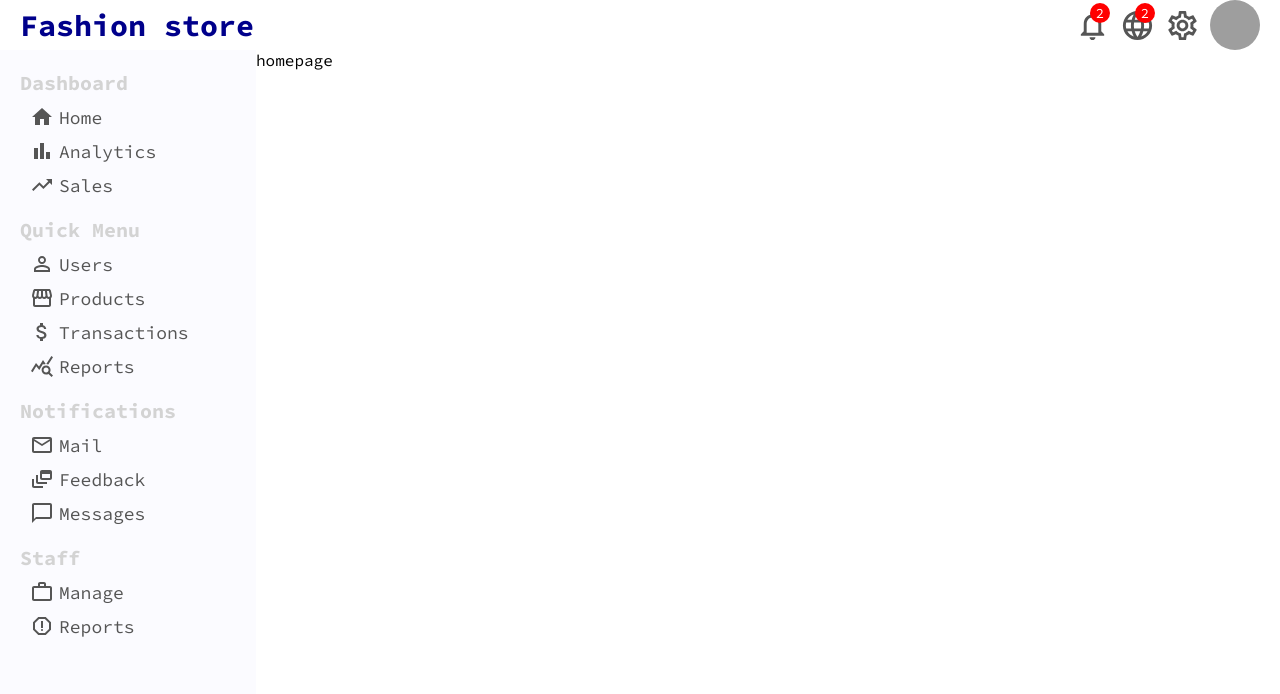
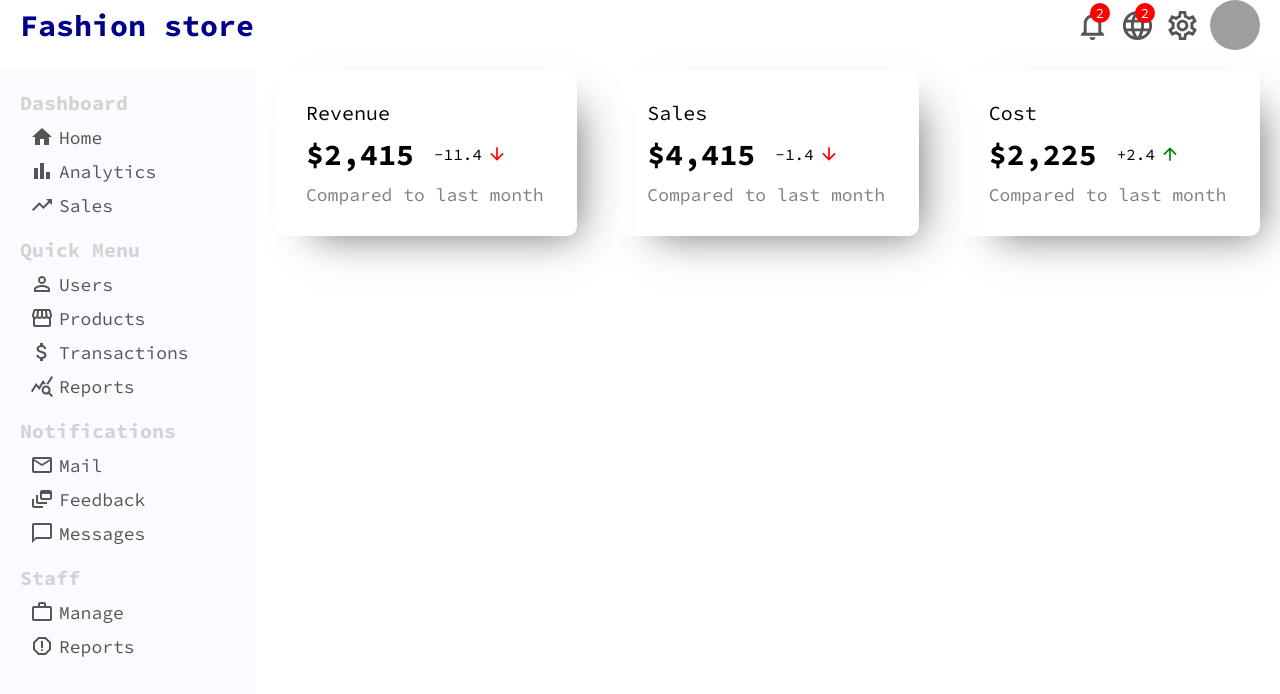
Before and after one commit to sttallev99/fashion_store_admim, a React (Create React App) app: page / in a window 1280 px wide. Shown: the top 694 px of the page. Built offline with nearby package versions, Linux system fonts and the light colour scheme; grey boxes are pictures that could not be loaded.

Commit message:
Create featured info widgets component

```diff
--- a/src/App.js
+++ b/src/App.js
@@ -9,9 +9,7 @@
       <Topbar/>
       <div className="container">
         <Sidebar />
-        <div className="others">
-          <Home/>
-        </div>
+        <Home />
       </div>
     </div>
   );
--- a/src/app.css
+++ b/src/app.css
@@ -1,7 +1,4 @@
 .container{
     display: flex;
+    margin-top: 20px;
 }
-
-.others{
-    flex: 4;
-}
--- /dev/null
+++ b/src/components/featuredInfo/FeaturedInfo.js
@@ -0,0 +1,46 @@
+import React from 'react';
+import ArrowDownwardIcon from '@mui/icons-material/ArrowDownward';
+import ArrowUpwardIcon from '@mui/icons-material/ArrowUpward';
+
+import './featuredInfo.css';
+
+const FeaturedInfo = () => {
+  return (
+    <div className='featured'>
+        <div className='featuredItem'>
+            <span className='featuredTitle'>Revenue</span>
+            <div className='featuredMoneyContainer'>
+                <span className='featuredMoney'>$2,415</span>
+                <span className='featuredMoneyRate'>
+                    -11.4 <ArrowDownwardIcon className='featuredIcon negative'/>
+                </span>
+            </div>
+            <span className='featuredSub'>Compared to last month</span>
+        </div>
+        <div className='featuredItem'>
+            <span className='featuredTitle'>Sales</span>
+            <div className='featuredMoneyContainer'>
+                <span className='featuredMoney'>$4,415</span>
+                <span className='featuredMoneyRate'>
+                    -1.4
+                    <ArrowDownwardIcon className='featuredIcon negative'/>
+                </span>
+            </div>
+            <span className='featuredSub'>Compared to last month</span>
+        </div>
+        <div className='featuredItem'>
+            <span className='featuredTitle'>Cost</span>
+            <div className='featuredMoneyContainer'>
+                <span className='featuredMoney'>$2,225</span>
+                <span className='featuredMoneyRate'>
+                    +2.4
+                    <ArrowUpwardIcon className='featuredIcon'/>
+                </span>
+            </div>
+            <span className='featuredSub'>Compared to last month</span>
+        </div>
+    </div>
+  )
+}
+
+export default FeaturedInfo
--- /dev/null
+++ b/src/components/featuredInfo/featuredInfo.css
@@ -0,0 +1,51 @@
+.featured{
+    width: 100%;
+    display: flex;
+    justify-content: space-between;
+}
+
+.featuredItem{
+    flex: 1;
+    margin: 0 20px;
+    padding: 30px;
+    border-radius: 10px;
+    -webkit-box-shadow: 19px 18px 40px -19px rgba(0,0,0,0.58);
+    -moz-box-shadow: 19px 18px 40px -19px rgba(0,0,0,0.58);
+    box-shadow: 19px 18px 40px -19px rgba(0,0,0,0.58);
+}
+
+.featuredTitle{
+    font-size: 20px;
+}
+
+.featuredMoneyContainer{
+    margin: 10px 0;
+    display: flex;
+    align-items: center;
+}
+
+.featuredMoney{
+    font-size: 30px;
+    font-weight: bold;
+}
+
+.featuredMoneyRate{
+    display: flex;
+    align-items: center;
+    margin-left: 20px;
+}
+
+.featuredIcon{
+    font-size: 20px !important;
+    margin-left: 5px;
+    color: green
+}
+
+.featuredIcon.negative{
+    color: red;
+}
+
+.featuredSub{
+    font-size: 18px;
+    color: gray;
+}
--- a/src/pages/home/Home.js
+++ b/src/pages/home/Home.js
@@ -1,10 +1,11 @@
 import React from 'react';
 import './home.css'
+import FeaturedInfo from '../../components/featuredInfo/FeaturedInfo';
 
 const Home = () => {
   return (
-    <div>
-      homepage
+    <div className='home'>
+      <FeaturedInfo />
     </div>
   )
 }
--- a/src/pages/home/home.css
+++ b/src/pages/home/home.css
@@ -0,0 +1,3 @@
+.home{
+    flex: 4;
+}
```
